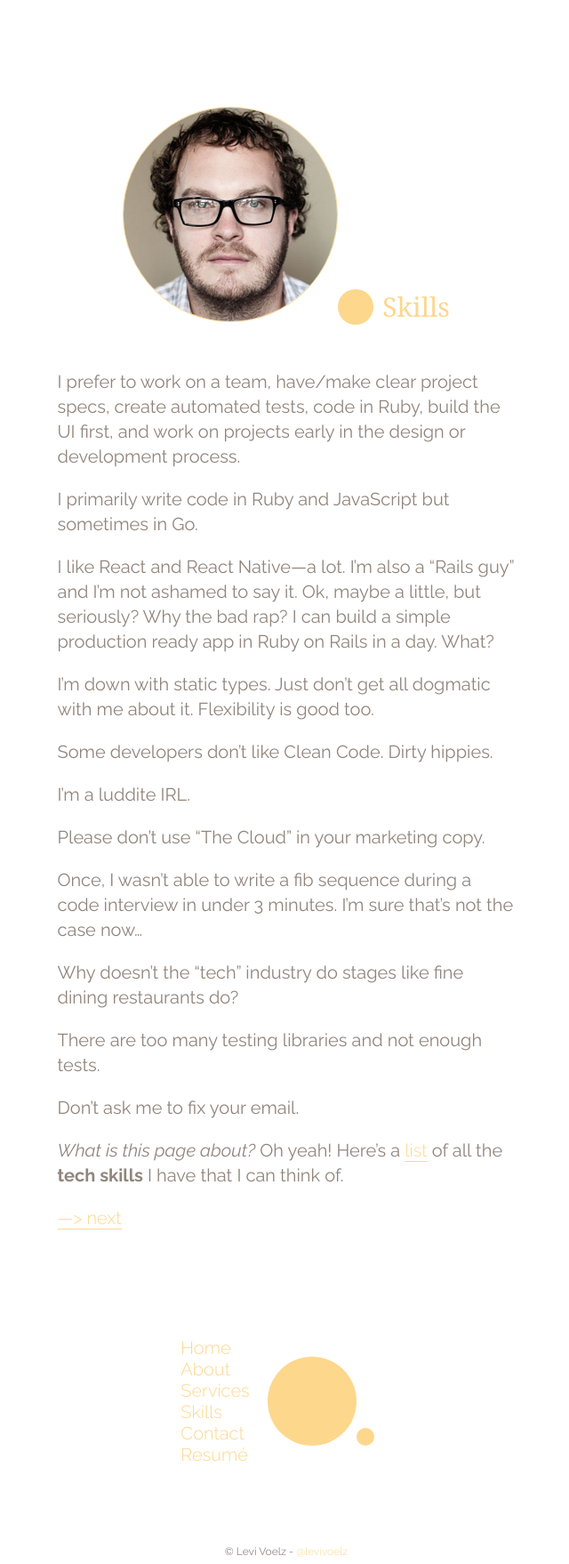
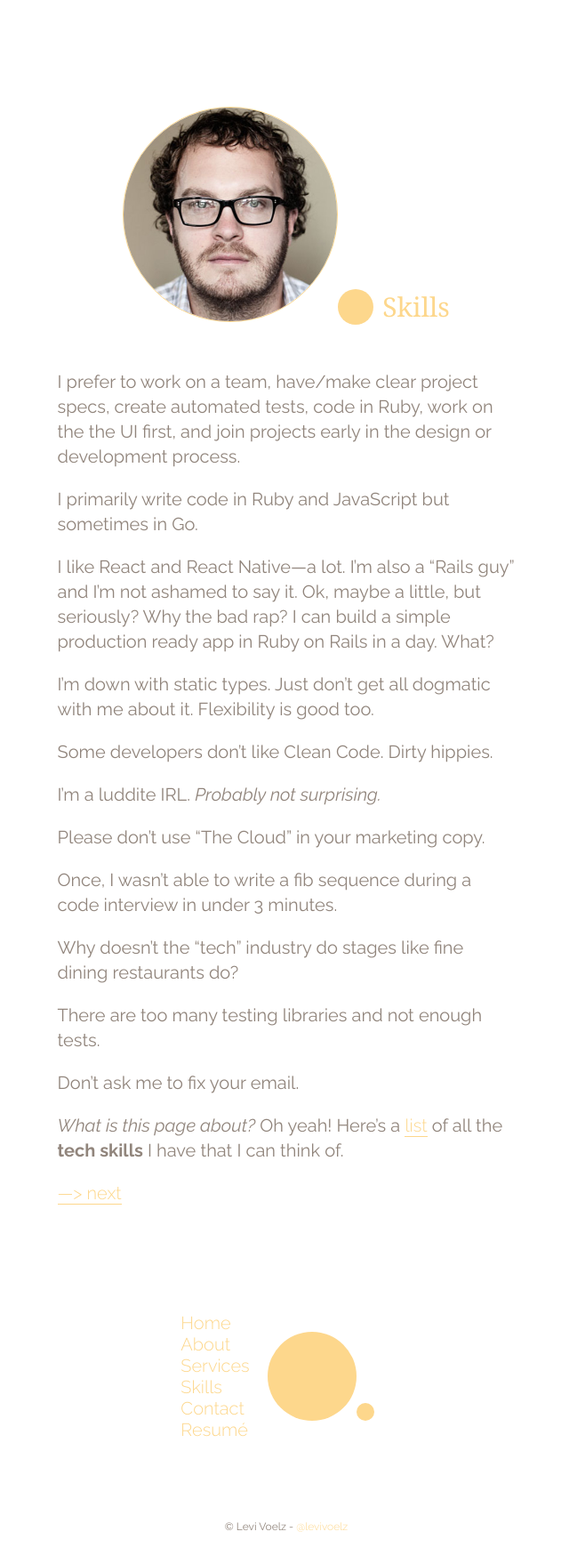
Before and after one commit to levivoelz/levivoelz.github.io, a Jekyll site: the page built from skills.md, in a window 1280 px wide. Shown: the whole page at 89% size, without its empty margins (318-958 px from the left). Built offline with Jekyll 4.4.1, drawn with Linux system fonts in a browser that asks for light colours; after the commit the page ends 1730 px from its top, so only the background shows below that.

Commit message:
moar copy tweaks

```diff
--- a/skills.md
+++ b/skills.md
@@ -7,7 +7,7 @@ hero: /images/levi_voelz-hero-at-home.jpg
 color: "#FDD78C"
 ---
 
-I prefer to work on a team, have/make clear project specs, create automated tests, code in Ruby, build the UI first, and work on projects early in the design or development process.
+I prefer to work on a team, have/make clear project specs, create automated tests, code in Ruby, work on the the UI first, and join projects early in the design or development process.
 
 I primarily write code in Ruby and JavaScript but sometimes in Go.
 
@@ -17,11 +17,11 @@ I’m down with static types. Just don’t get all dogmatic with me about it. Fl
 
 Some developers don’t like Clean Code. Dirty hippies.
 
-I’m a luddite IRL.
+I’m a luddite IRL. _Probably not surprising._
 
 Please don’t use “The Cloud” in your marketing copy.
 
-Once, I wasn’t able to write a fib sequence during a code interview in under 3 minutes. I’m sure that’s not the case now…
+Once, I wasn’t able to write a fib sequence during a code interview in under 3 minutes.
 
 Why doesn’t the “tech” industry do stages like fine dining restaurants do?
 
```
Also changed, not shown: services.md (+4 -2 lines), 2 other files.
